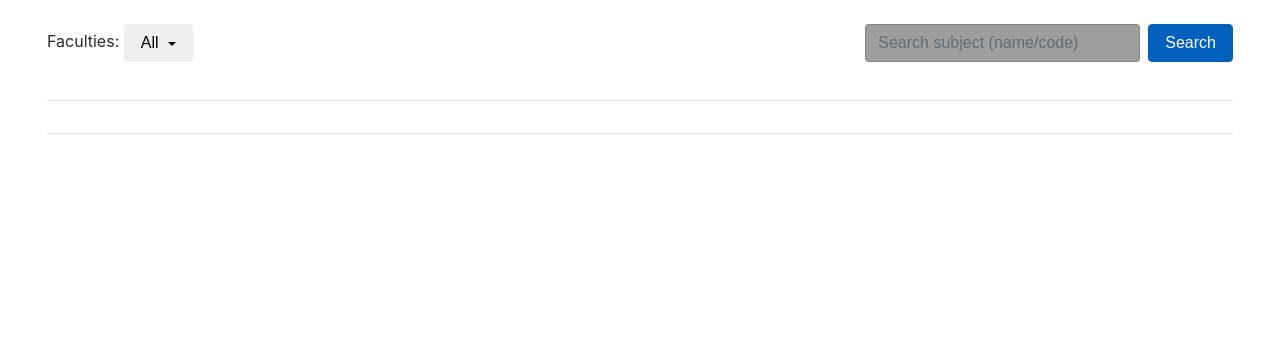
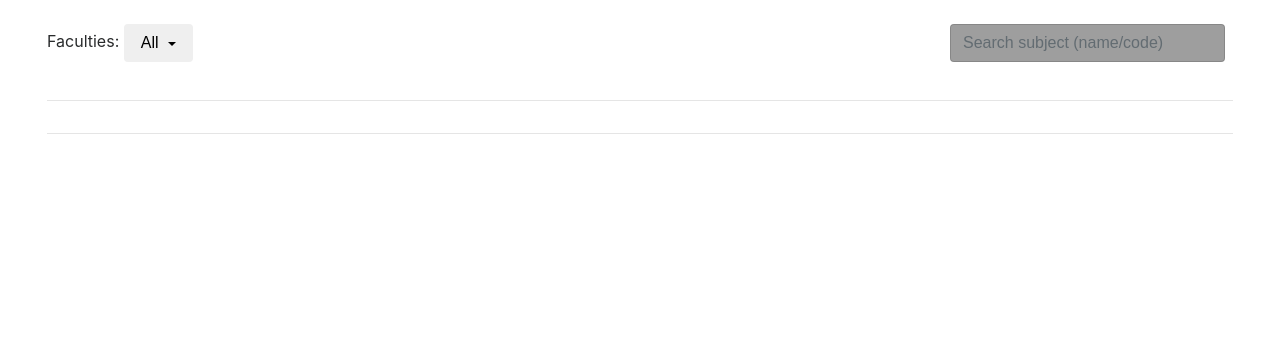
Before and after one commit to JortdeBokx/WebTechTeam, a Flask app: template Markis/templates/home.html in a window 1280 px wide. Shown: the part 56-420 px from the top of the page. Run offline with Flask 2, Linux system fonts and the light colour scheme; the template is opened without the code that fills it, so the values that code supplies are empty; parts of the project's set-up code (start-up, migrations or seed data) failed here and were passed over; some libraries are stand-ins or nearby versions; grey boxes are pictures that could not be loaded.

Commit message:
Removed search buttons, might look better without indeed

```diff
--- a/Markis/templates/favorites.html
+++ b/Markis/templates/favorites.html
@@ -7,7 +7,7 @@
  <div class="search-bar">
    <form class="form-inline my-2 my-lg-0" onsubmit="return false">
      <input id="search-files" class="form-control mr-sm-2 clearable" type="text" placeholder="Search files/folders">
-     <button class="btn btn-primary-search my-2 my-sm-0 search-button" type="button">Search</button>
+     <!--<button class="btn btn-primary-search my-2 my-sm-0 search-button" type="button">Search</button> -->
    </form>
  </div>
 </div>
--- a/Markis/templates/home.html
+++ b/Markis/templates/home.html
@@ -12,7 +12,7 @@
   <div class="search-bar">
     <form class="form-inline my-2 my-lg-0" onsubmit="return false">
       <input id="search-subject" class="form-control mr-sm-2 clearable" type="text" placeholder="Search subject (name/code)" />
-      <button class="btn btn-primary-search my-2 my-sm-0 search-button" type="button">Search</button>
+      <!--<button class="btn btn-primary-search my-2 my-sm-0 search-button" type="button">Search</button>-->
     </form>
   </div>
  </div>
--- a/Markis/templates/includes/_searchbar.html
+++ b/Markis/templates/includes/_searchbar.html
@@ -1,6 +1,6 @@
 <div class="search-bar d-inline-block">
    <form class="form-inline my-2 my-lg-0" onsubmit="return false">
      <input id="search-files" class="form-control mr-sm-2 clearable" type="text" placeholder="Search files/folders">
-     <button class="btn btn-primary-search my-2 my-sm-0 search-button" type="button">Search</button>
+     <!--<button class="btn btn-primary-search my-2 my-sm-0 search-button" type="button">Search</button>-->
    </form>
  </div>
```
